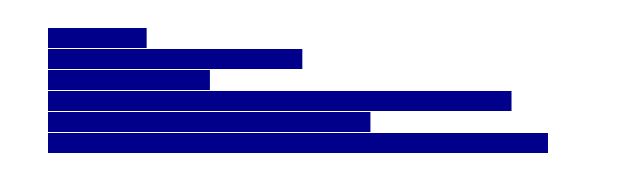
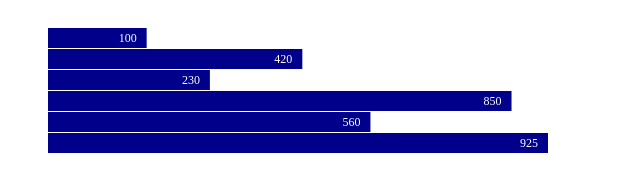
Before and after one commit to zatb/codingchallenge11, a plain HTML site: page index.html in a window 1280 px wide. Shown: the whole page, without its empty margins (0-640 px from the left). Drawn offline with nearby package versions, Linux system fonts and the light colour scheme.

Commit message:
Add text labels to bars.

```diff
--- a/index.html
+++ b/index.html
@@ -55,6 +55,13 @@
                 .duration(600)
                 .ease(d3.easeCubicIn)
                 .attr("width", d => x(d));
+
+            // Append a text label inside each bar group, positioning it at the end of the bar. Ensure the label displays the data value and is vertically centered for readability.
+            bar.append("text")
+                .attr("x", d => x(d) - 10)
+                .attr("y", barHeight / 2)
+                .attr("dy", ".35em")
+                .text(d => d);
         });
     </script>
 </body>
```
